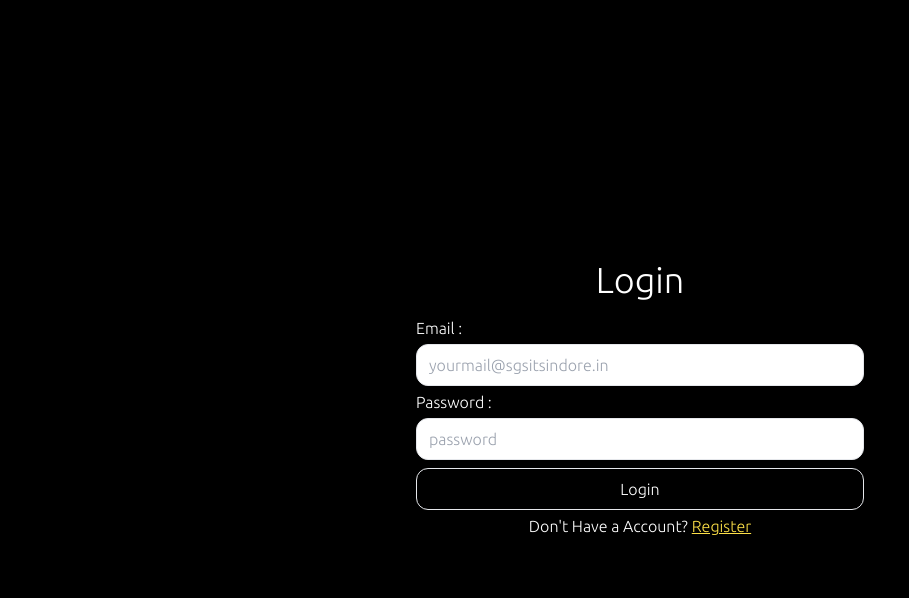
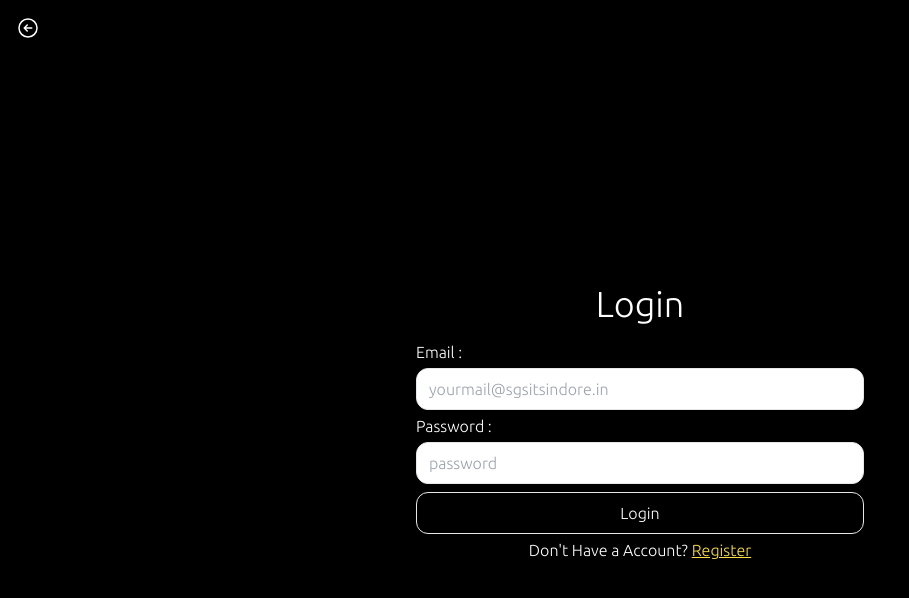
Before and after one commit to Rarma03/SGSITS-Resume-Builder, a React (Vite) app in the folder client/: page /login in a window 1280 px wide. Shown: the top 598 px of the page, without its empty margins (0-909 px from the left). Built offline with nearby package versions, Linux system fonts and the light colour scheme; no server answers.

Commit message:
Update loginPage

```diff
--- a/client/src/pages/LoginPage.jsx
+++ b/client/src/pages/LoginPage.jsx
@@ -27,6 +27,13 @@ export default function LoginPage() {
     }
     return (
         <div className="bg-black text-white h-[100vh]">
+            <div className="pt-4 pl-4 -mb-4">
+                <Link to={'/'} className="hover:bg-white hover:text-black flex  w-6 rounded-full h-6">
+                    <svg xmlns="http://www.w3.org/2000/svg" fill="none" viewBox="0 0 24 24" strokeWidth={1.5} stroke="currentColor" className="size-6">
+                        <path strokeLinecap="round" strokeLinejoin="round" d="m11.25 9-3 3m0 0 3 3m-3-3h7.5M21 12a9 9 0 1 1-18 0 9 9 0 0 1 18 0Z" />
+                    </svg>
+                </Link>
+            </div>
 
             <div className="grow flex items-center justify-around">
                 <div className="mb-32 mt-[30vh] p-5">
```
